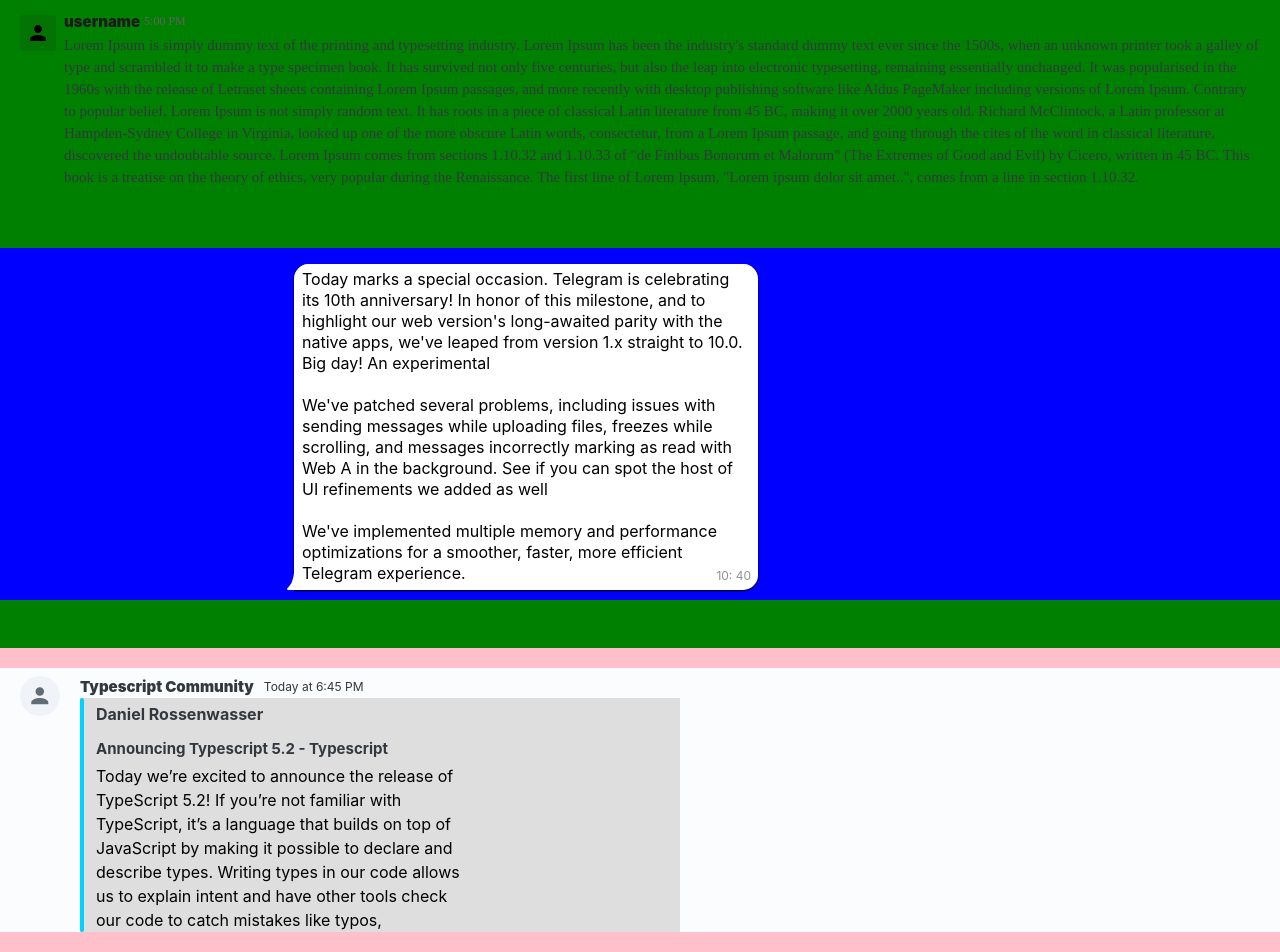
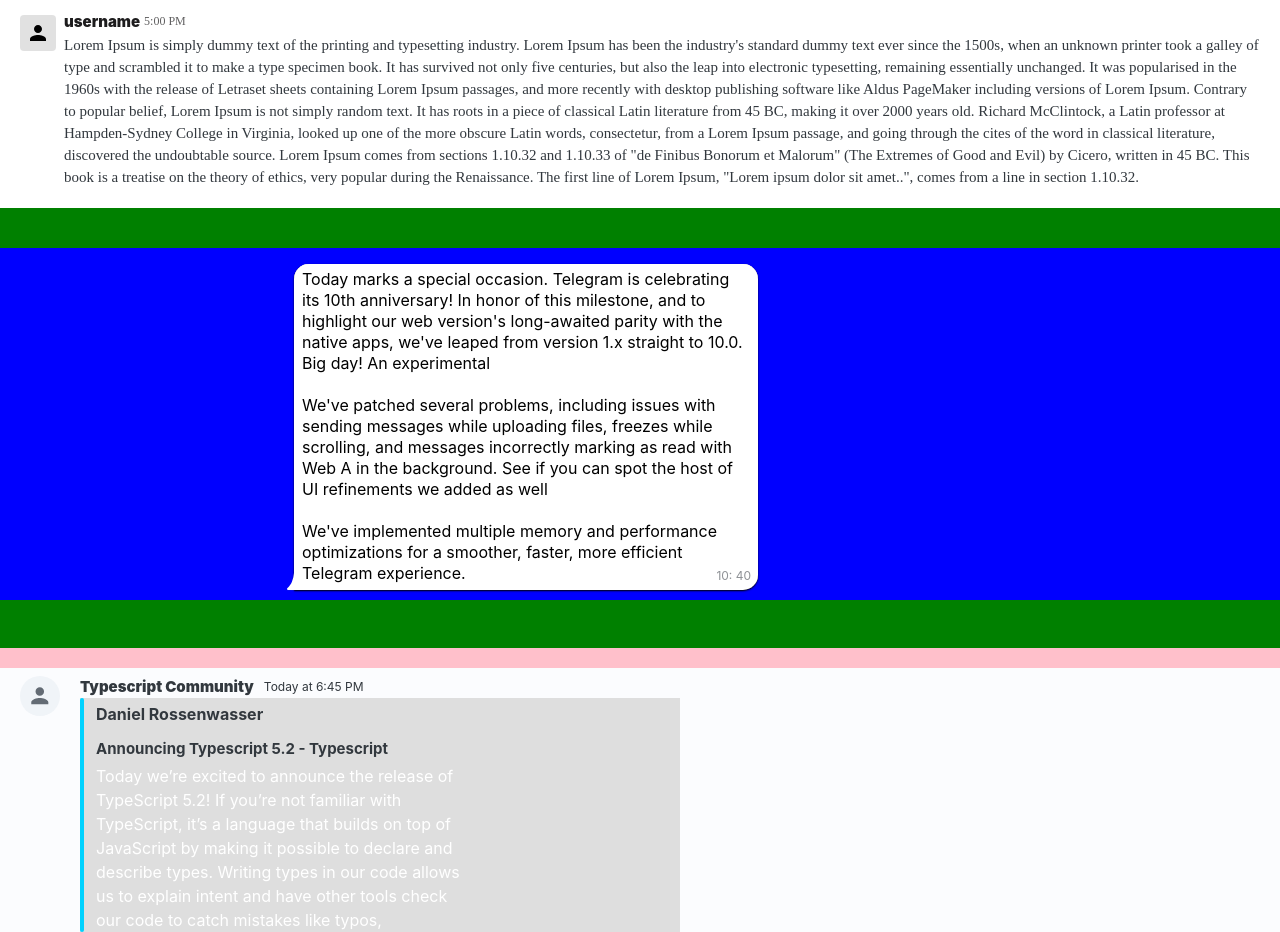
Before and after one commit to braincee/project-005, a Next.js app: page / in a window 1280 px wide. Shown: the part 33-985 px from the top of the page. Built offline with nearby package versions, Linux system fonts and the light colour scheme.

Commit message:
Update Slack component

```diff
--- a/app/page.tsx
+++ b/app/page.tsx
@@ -1,10 +1,15 @@
+'use client'
+
 import Discord from '@/components/Discord'
 import Slack from '@/components/Slack'
 import Telegram from '@/components/Telegram'
 import ModeToggle from '@/libs/ModeToggle'
-import { Box, Sheet } from '@mui/joy'
+import { Box, Sheet, useTheme } from '@mui/joy'
 
 export default function Home() {
+  const theme = useTheme()
+  const textColor = theme.palette.mode === 'dark' ? '#FFFFFF' : '#000000'
+
   return (
     <main>
       <ModeToggle />
@@ -16,8 +21,13 @@
           backgroundColor: 'green',
         }}
       >
-        <Box sx={{ py: '20px' }}>
-          <Slack />
+        <Box
+          sx={{
+            py: '20px',
+            bgcolor: textColor === '#FFFFFF' ? '#000' : '#fff',
+          }}
+        >
+          <Slack textColor={textColor} />
         </Box>
         <Box
           sx={{
--- a/components/Discord.tsx
+++ b/components/Discord.tsx
@@ -1,11 +1,17 @@
 'use client'
 
-import { Avatar, Box, Sheet, Stack, Typography, List, ListItem, useTheme } from '@mui/joy';
+import {
+  Avatar,
+  Box,
+  Sheet,
+  Stack,
+  Typography,
+  List,
+  ListItem,
+  useTheme,
+} from '@mui/joy'
 
 const Discord = () => {
-    const theme = useTheme();
-    const textColor = theme.palette.mode === 'dark' ? '#FFFFFF' : '#000000';
-
   return (
     <Box sx={{ backgroundColor: 'pink', py: '20px' }}>
       <Sheet>
@@ -52,7 +58,9 @@
                 Typescript Community
               </Typography>
 
-              <Typography sx={{ fontSize: '12px' }}>Today at 6:45 PM</Typography>
+              <Typography sx={{ fontSize: '12px' }}>
+                Today at 6:45 PM
+              </Typography>
             </List>
             <Stack
               sx={{
@@ -62,11 +70,26 @@
                 flexDirection: 'row',
                 alignItems: 'stretch',
                 position: 'relative',
-                background: '#dedede'
+                background: '#dedede',
               }}
             >
-              <Typography sx={{ top: 0, bottom: 0, left: '-20px', position: 'absolute', width: '20px' }}></Typography>
-              <Typography sx={{ borderRadius: '4px', width: '4px', flexShrink: 0, backgroundColor: '#00d2ff' }}></Typography>
+              <Typography
+                sx={{
+                  top: 0,
+                  bottom: 0,
+                  left: '-20px',
+                  position: 'absolute',
+                  width: '20px',
+                }}
+              ></Typography>
+              <Typography
+                sx={{
+                  borderRadius: '4px',
+                  width: '4px',
+                  flexShrink: 0,
+                  backgroundColor: '#00d2ff',
+                }}
+              ></Typography>
               <Stack
                 sx={{
                   flex: '1 1 0',
@@ -76,17 +99,33 @@
                 }}
               >
                 <List>
-                    <ListItem>
-                    <Typography sx={{ fontWeight: 'bold', marginBottom: '4px' }}>Daniel Rossenwasser</Typography>
-                    </ListItem>
+                  <ListItem>
+                    <Typography
+                      sx={{ fontWeight: 'bold', marginBottom: '4px' }}
+                    >
+                      Daniel Rossenwasser
+                    </Typography>
+                  </ListItem>
                 </List>
-                <Typography sx={{ fontWeight: 'bold', fontSize: '15px', lineHeight: '1.46668', marginTop: '4px' }}>
+                <Typography
+                  sx={{
+                    fontWeight: 'bold',
+                    fontSize: '15px',
+                    lineHeight: '1.46668',
+                    marginTop: '4px',
+                  }}
+                >
                   Announcing Typescript 5.2 - Typescript
                 </Typography>
-                <Typography sx={{ marginTop: '4px', maxWidth: '65%', color: textColor }}>
-                    Today we’re excited to announce the release of TypeScript 5.2! If you’re not familiar with TypeScript, it’s a language
-                    that builds on top of JavaScript by making it possible to declare and describe types. Writing types in our code allows
-                    us to explain intent and have other tools check our code to catch mistakes like typos,
+                <Typography
+                  sx={{ marginTop: '4px', maxWidth: '65%', color: '#fff' }}
+                >
+                  Today we’re excited to announce the release of TypeScript 5.2!
+                  If you’re not familiar with TypeScript, it’s a language that
+                  builds on top of JavaScript by making it possible to declare
+                  and describe types. Writing types in our code allows us to
+                  explain intent and have other tools check our code to catch
+                  mistakes like typos,
                 </Typography>
               </Stack>
             </Stack>
@@ -94,7 +133,7 @@
         </Stack>
       </Sheet>
     </Box>
-  );
-};
+  )
+}
 
-export default Discord;
+export default Discord
--- a/components/Slack.tsx
+++ b/components/Slack.tsx
@@ -1,7 +1,7 @@
 import { Person } from '@mui/icons-material'
 import { Box, Button, Stack } from '@mui/joy'
 
-const Slack = () => {
+const Slack = ({ textColor }, { textColor: string }) => {
   return (
     <Box
       sx={{
@@ -26,10 +26,10 @@
               width: '36px',
               height: '36px',
               borderRadius: '4px',
-              backgroundColor: '#1d1c1d21',
+              backgroundColor: textColor === '#FFFFFF' ? 'white' : '#1d1c1d21',
             }}
           >
-            <Person sx={{ color: 'black' }} />
+            <Person sx={{ color: textColor === '#FFFFFF' ? '' : 'black' }} />
           </span>
         </span>
       </Stack>
@@ -62,13 +62,20 @@
               alignItems: 'flex-start',
               height: 'fit-content',
               minHeight: 0,
-              color: '#1d1c1d',
+              color: textColor === '#FFFFFF' ? '#fff' : '#1d1c1d',
             }}
           >
             username
           </Button>
 
-          <span style={{ fontSize: '12px', color: '#616061' }}>5:00 PM</span>
+          <span
+            style={{
+              fontSize: '12px',
+              color: textColor === '#FFFFFF' ? '#fff' : '#616061',
+            }}
+          >
+            5:00 PM
+          </span>
         </Stack>
         <Stack
           sx={{
--- a/components/Telegram.tsx
+++ b/components/Telegram.tsx
@@ -1,10 +1,10 @@
-import { Box, Stack } from '@mui/joy'
+import { Box, Sheet, Stack } from '@mui/joy'
 import Image from 'next/image'
 import SvgIcon from '@/public/icon.svg'
 
 const Telegram = () => {
   return (
-    <Box
+    <Sheet
       sx={{
         transform: 'none',
         borderBottomLeftRadius: '6px',
@@ -124,7 +124,7 @@
           </span>
         </Stack>
       </Stack>
-    </Box>
+    </Sheet>
   )
 }
 
```
